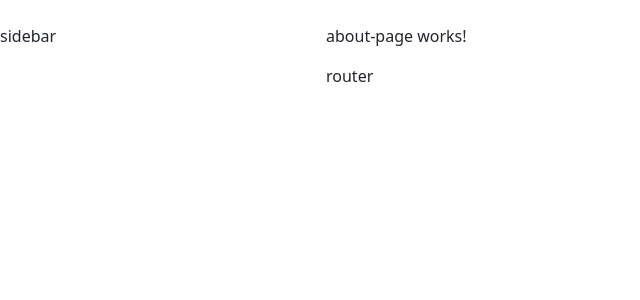
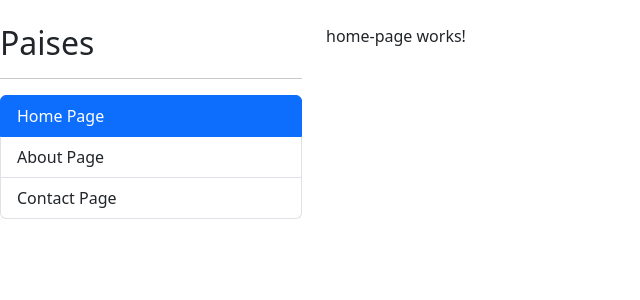
Before and after one commit to agusci21/countries-app, an Angular app: page /home in a window 1280 px wide. Before the commit this address led to /. Shown: the top 300 px of the page, without its empty margins (0-640 px from the left). Built offline with nearby package versions, Linux system fonts and the light colour scheme.

Commit message:
Add basic router

```diff
--- a/src/app/app-routing.module.ts
+++ b/src/app/app-routing.module.ts
@@ -1,10 +1,34 @@
 import { NgModule } from '@angular/core';
 import { RouterModule, Routes } from '@angular/router';
+import { HomePageComponent } from './shared/pages/home-page/home-page.component';
+import { AboutPageComponent } from './shared/pages/about-page/about-page.component';
+import { ContactPageComponent } from './shared/pages/contact-page/contact-page.component';
 
-const routes: Routes = [];
+const routes: Routes = [
+  {
+    path: 'home',
+    component: HomePageComponent,
+  },
+  {
+    path: 'about',
+    component: AboutPageComponent,
+  },
+  {
+    path: 'contact',
+    component: ContactPageComponent,
+  },
+  {
+    path:'**',
+    redirectTo: 'home',
+  }
+]
 
 @NgModule({
-  imports: [RouterModule.forRoot(routes)],
-  exports: [RouterModule]
+  imports: [
+    RouterModule.forRoot(routes),
+  ],
+  exports: [
+    RouterModule,
+  ],
 })
 export class AppRoutingModule { }
--- a/src/app/app.component.html
+++ b/src/app/app.component.html
@@ -1,10 +1,9 @@
 <div class="row mt-4">
   <div class="col-3">
-    sidebar
+    <shared-sidebar></shared-sidebar>
   </div>
 
   <div class="col">
-    <shared-about-page></shared-about-page>
-    router
+    <router-outlet></router-outlet>
   </div>
 </div>
--- a/src/app/app.module.ts
+++ b/src/app/app.module.ts
@@ -11,8 +11,8 @@ import { SharedModule } from './shared/shared.module';
   ],
   imports: [
     BrowserModule,
+    AppRoutingModule,
     SharedModule,
-    AppRoutingModule,
   ],
   providers: [],
   bootstrap: [AppComponent]
--- /dev/null
+++ b/src/app/shared/components/sidebar/sidebar.component.html
@@ -0,0 +1,24 @@
+<h2>Paises</h2>
+<hr>
+
+<ul class="list-group">
+
+  <li routerLink="home"
+    routerLinkActive="active"
+    class="list-group-item">
+    Home Page
+  </li>
+
+  <li routerLink="about"
+    routerLinkActive="active"
+    class="list-group-item">
+    About Page
+  </li>
+
+  <li routerLink="contact"
+    routerLinkActive="active"
+    class="list-group-item">
+    Contact Page
+  </li>
+
+</ul>
--- /dev/null
+++ b/src/app/shared/pages/contact-page/contact-page.component.html
@@ -0,0 +1 @@
+<p>contact-page works!</p>
```
Also changed, not shown: src/app/shared/components/sidebar/sidebar.component.ts (added, +10 -0 lines), src/app/shared/pages/contact-page/contact-page.component.ts (added, +10 -0 lines), src/app/shared/shared.module.ts (+10 -2 lines), src/app/shared/components/sidebar/sidebar.component.css (added), src/app/shared/pages/contact-page/contact-page.component.css (added), 1 other file (tests, documents, lock files or other folders).
